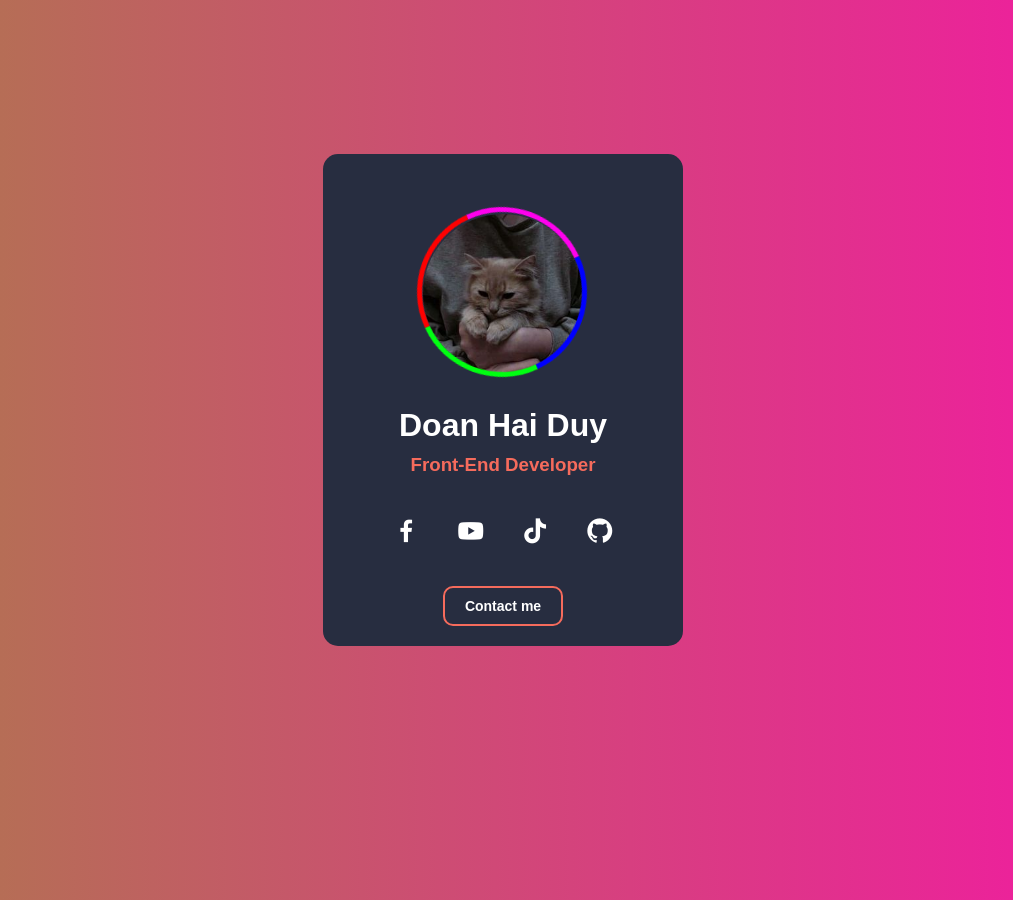
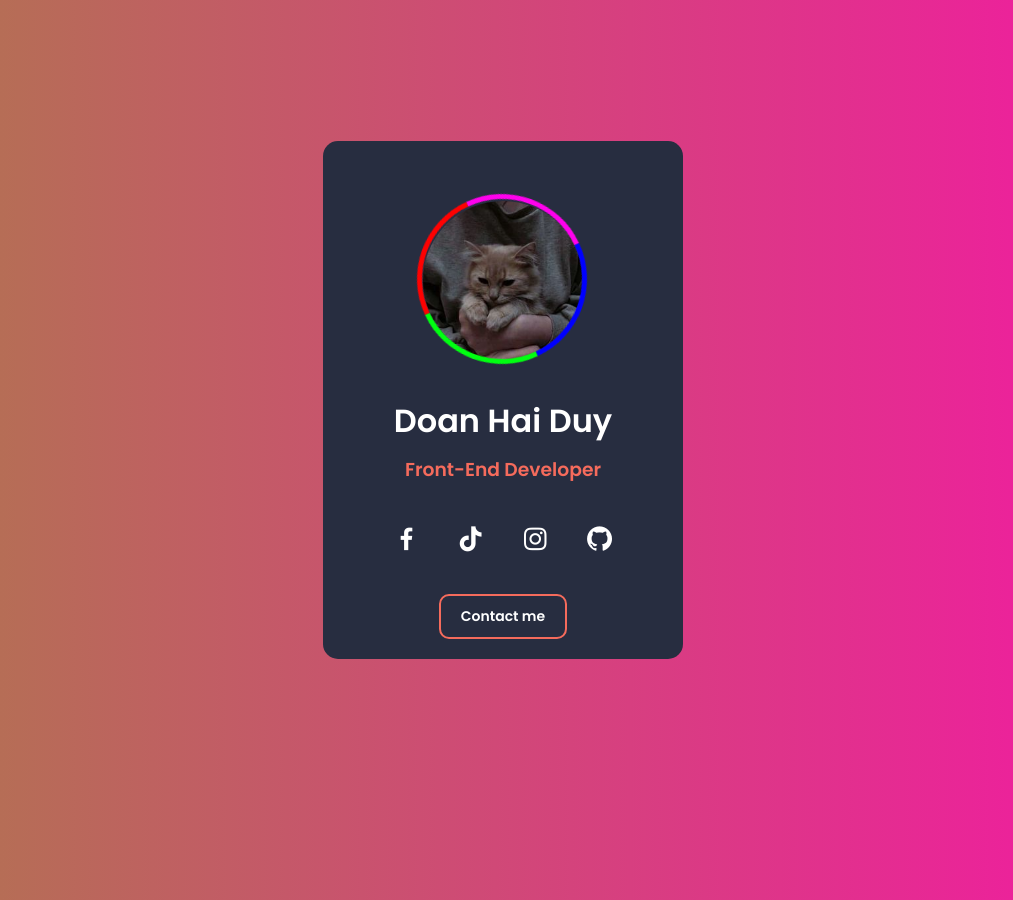
Before and after one commit to Doanhaiduy/portfolio, a plain HTML site: page index.html in a window 1280 px wide. Shown: the whole page, without its empty margins (132-1145 px from the left). Drawn offline with nearby package versions, Linux system fonts and the light colour scheme; a web font is replaced by a local one.

Commit message:
Update index.html

```diff
--- a/index.html
+++ b/index.html
@@ -2,6 +2,11 @@
 <html lang="en">
 
 <head>
+    <link rel="preconnect" href="https://fonts.googleapis.com">
+    <link rel="preconnect" href="https://fonts.gstatic.com" crossorigin>
+    <link
+        href="https://fonts.googleapis.com/css2?family=IBM+Plex+Sans+Hebrew:wght@100;200;300;400;500&family=Josefin+Sans:wght@100;200;300;400;500&family=Poppins:wght@100;200;300;400;500;600&family=Roboto:wght@300;400;500;700&display=swap"
+        rel="stylesheet">
     <meta charset="UTF-8">
     <meta http-equiv="X-UA-Compatible" content="IE=edge">
     <meta name="viewport" content="width=device-width, initial-scale=1.0">
@@ -24,17 +29,19 @@
             </h3>
         </div>
         <div class="card__icon">
-            <a target="_blank" href="https://www.facebook.com/DoanHaiDuy.Profile">
-                <i class='bx bxl-facebook'></i>
+            <a class="card__icon-title card__icon-facebook" target="_blank"
+                href="https://www.facebook.com/DoanHaiDuy.Profile">
+                <i class='facebook bx bxl-facebook'></i>
             </a>
-            <a target="_blank" href="https://www.youtube.com/">
-                <i class='bx bxl-youtube'></i>
+            <a class="card__icon-title card__icon-tiktok" target="_blank" href="https://www.tiktok.com/">
+                <i class='tiktok bx bxl-tiktok'></i>
             </a>
-            <a target="_blank" href="https://www.tiktok.com/">
-                <i class='bx bxl-tiktok'></i>
+            <a class="card__icon-title card__icon-instagram" target="_blank"
+                href="https://www.instagram.com/DoanHaiDuy_03/">
+                <i class='instagram bx bxl-instagram'></i>
             </a>
-            <a target="_blank" href="https://github.com/Doanhaiduy">
-                <i class='bx bxl-github'></i>
+            <a class="card__icon-title card__icon-github" target="_blank" href="https://github.com/Doanhaiduy">
+                <i class='github bx bxl-github'></i>
             </a>
         </div>
         <div class="card__contact">
```
